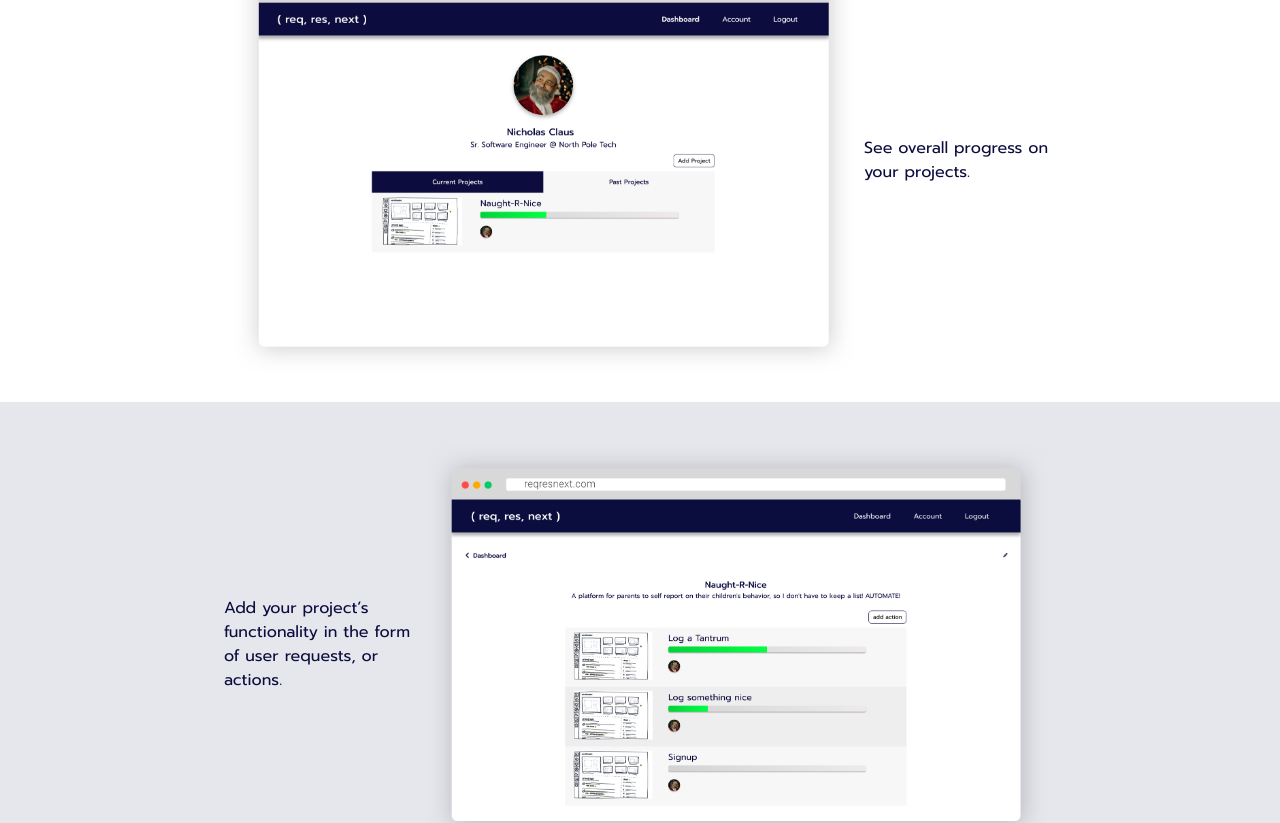
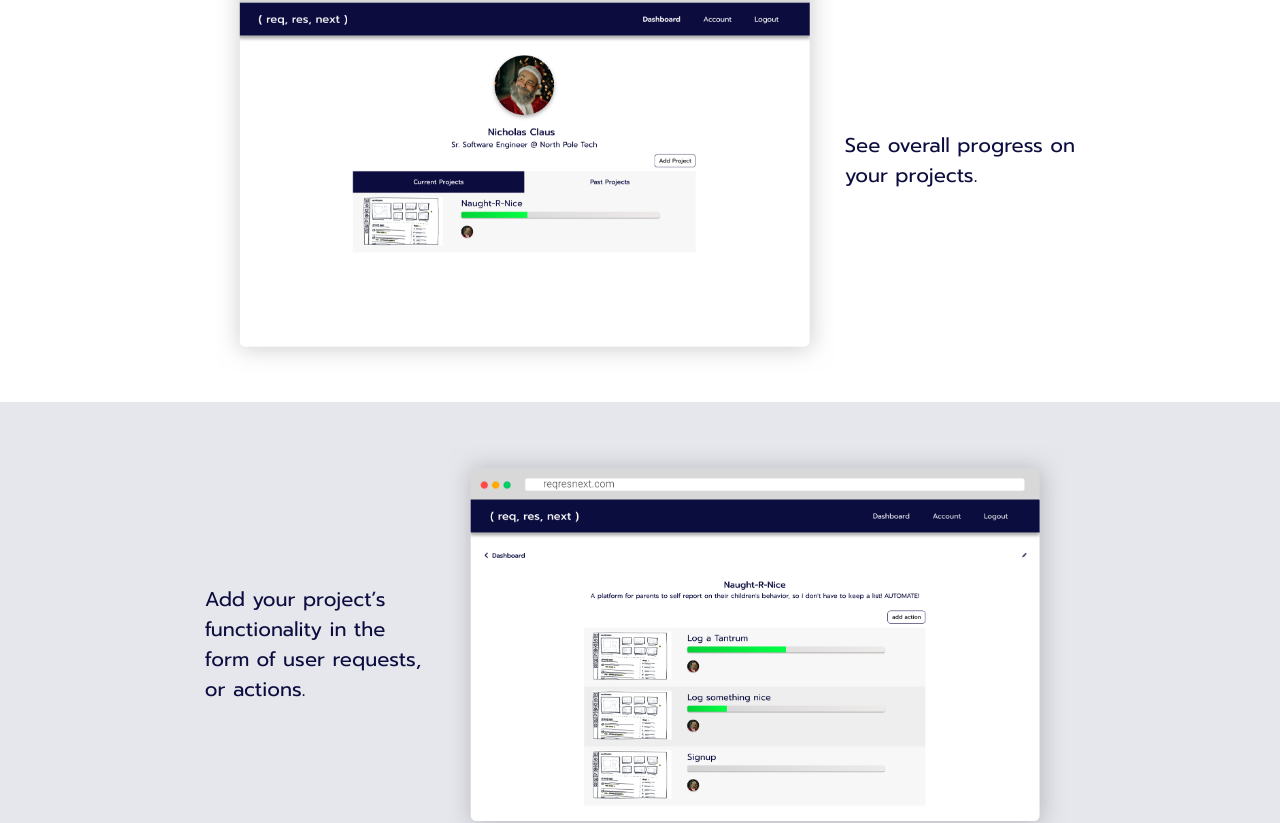
Before and after one commit to justlask/reqresnext, a React (Create React App) app in the folder client/: page / in a window 1280 px wide. Shown: the part 1618-2441 px from the top of the page. Built offline with nearby package versions, Linux system fonts and the light colour scheme; no server answers.

Commit message:
quick style font change

```diff
--- a/client/src/App.css
+++ b/client/src/App.css
@@ -193,7 +193,8 @@ section {
 }
 
 #mockups div p {
-  width: 15vw;
+  width: 18vw;
+  font-size: 20px;
   text-align: left;
 }
 
```
